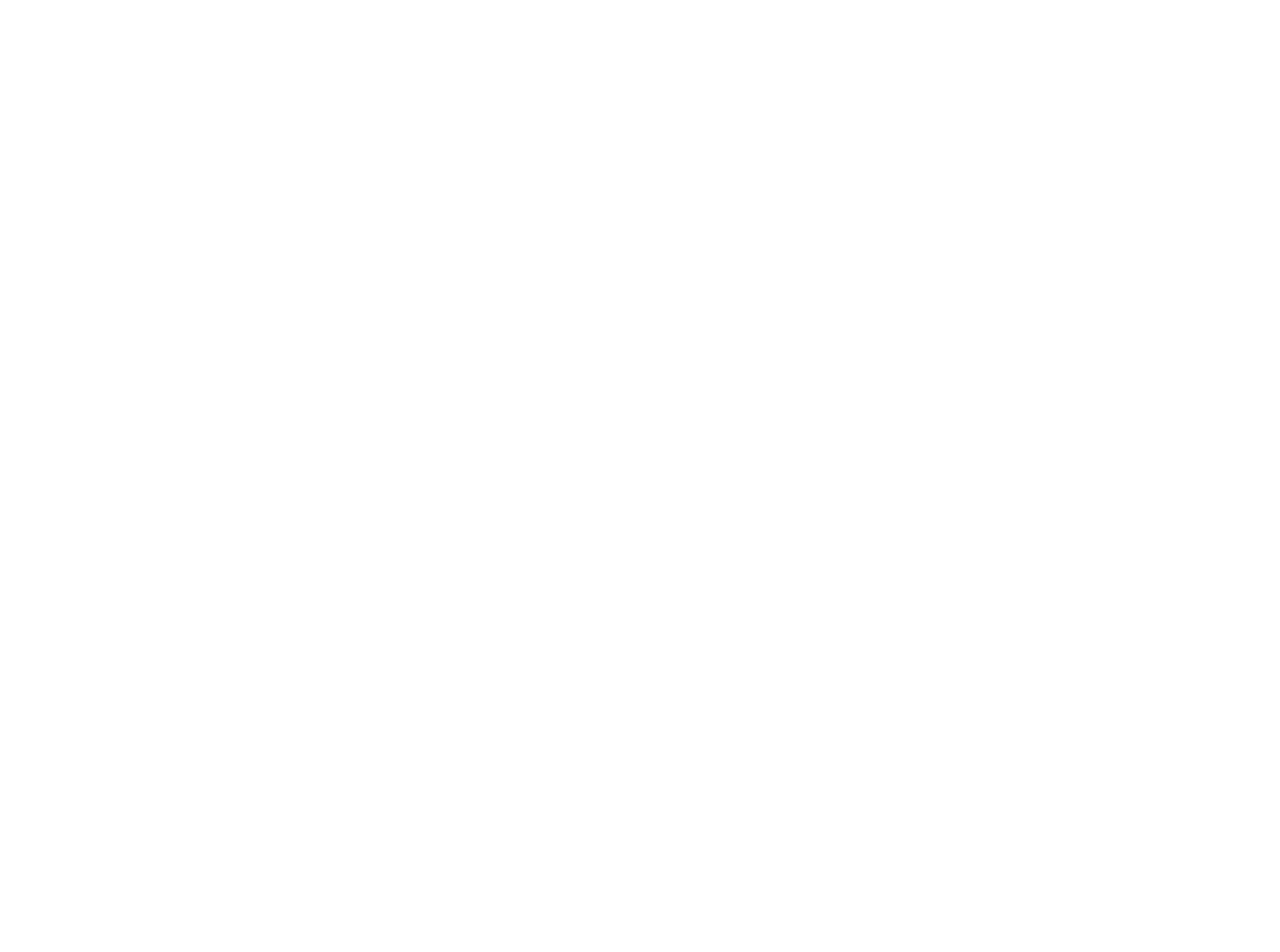
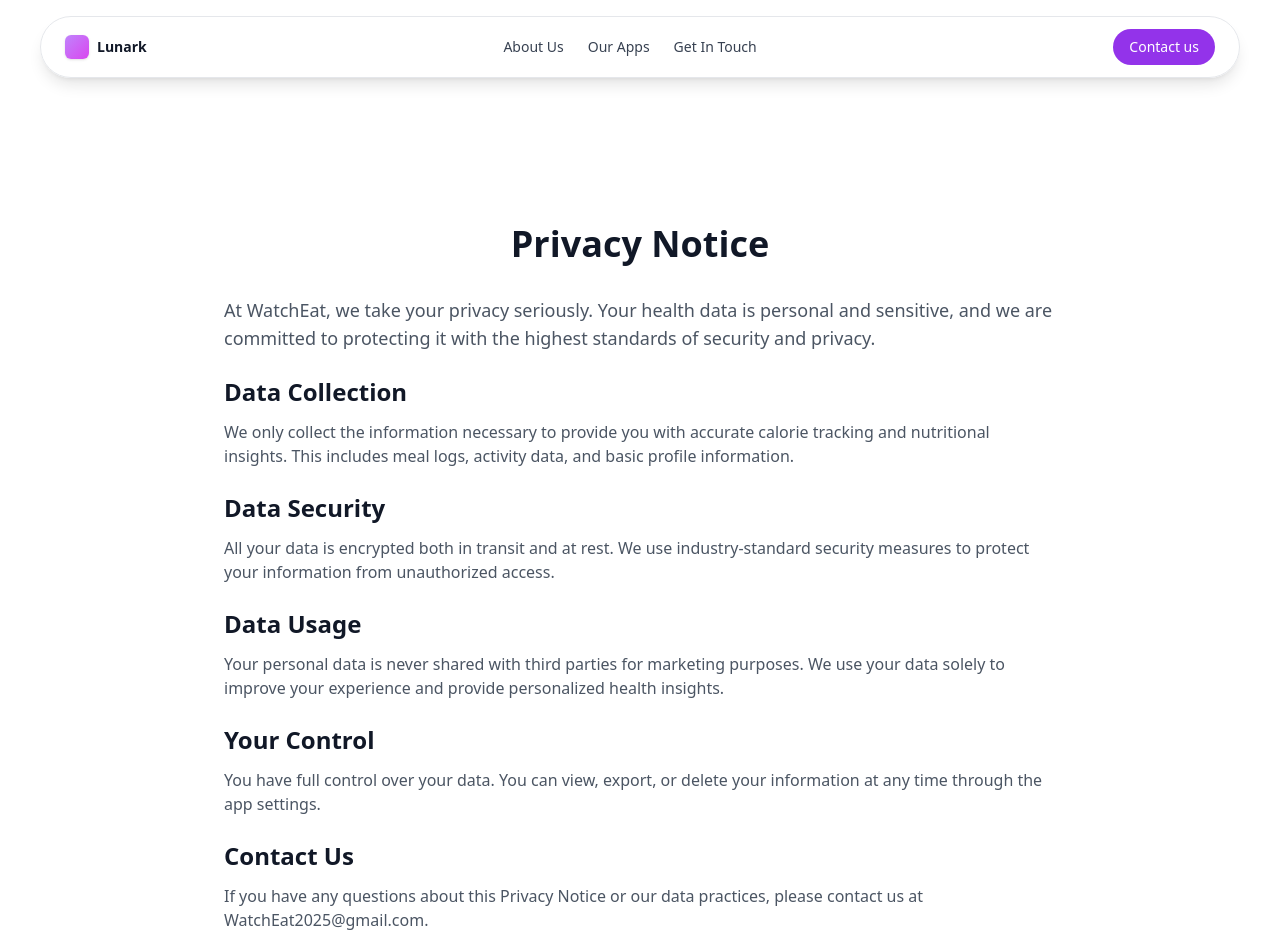
Before and after one commit to LunarkSolutions/Lunark_Website, a React (Vite) app: page /privacy in a window 1280 px wide. Before the commit this address had no page. Shown: the top 952 px of the page. Before the commit the page ends 800 px from the top, so only its background shows below. Built offline with nearby package versions, Linux system fonts and the light colour scheme.

Commit message:
Fix Background and Add Privacy Page

```diff
--- a/src/App.tsx
+++ b/src/App.tsx
@@ -3,6 +3,7 @@ import { useState, useEffect } from 'react';
 import { BrowserRouter as Router, Routes, Route } from 'react-router-dom';
 import HomePage from './components/HomePage';
 import WatchEatPage from './components/WatchEatPage';
+import PrivacyPage from './components/PrivacyPage';
 import LoadingScreen from './components/LoadingScreen';
 
 function App() {
@@ -13,6 +14,7 @@ function App() {
       <Routes>
         <Route path="/" element={<HomePage />} />
         <Route path="/watcheat" element={<WatchEatPage />} />
+        <Route path="/privacy" element={<PrivacyPage />} />
       </Routes>
     </Router>
   );
--- /dev/null
+++ b/src/components/PrivacyPage.tsx
@@ -0,0 +1,84 @@
+import { useEffect } from 'react';
+import Navbar from './Navbar';
+
+export default function PrivacyPage() {
+  useEffect(() => {
+    window.scrollTo(0, 0);
+  }, []);
+
+  return (
+    <div className="min-h-screen bg-white text-gray-900">
+      <Navbar />
+      <div className="pt-24" />
+
+      {/* Privacy Notice Content */}
+      <section className="py-32">
+        <div className="max-w-4xl mx-auto px-4 sm:px-6 lg:px-8">
+          <div className="animate-fadeInUp">
+            <h1 className="text-4xl font-bold text-gray-900 mb-8 text-center">Privacy Notice</h1>
+            <div className="prose prose-lg max-w-none space-y-6 text-gray-600">
+              <p className="text-lg">
+                At WatchEat, we take your privacy seriously. Your health data is personal and sensitive,
+                and we are committed to protecting it with the highest standards of security and privacy.
+              </p>
+
+              <div className="space-y-6">
+                <div>
+                  <h2 className="text-2xl font-semibold text-gray-900 mb-3">Data Collection</h2>
+                  <p>
+                    We only collect the information necessary to provide you with accurate calorie tracking
+                    and nutritional insights. This includes meal logs, activity data, and basic profile information.
+                  </p>
+                </div>
+
+                <div>
+                  <h2 className="text-2xl font-semibold text-gray-900 mb-3">Data Security</h2>
+                  <p>
+                    All your data is encrypted both in transit and at rest. We use industry-standard
+                    security measures to protect your information from unauthorized access.
+                  </p>
+                </div>
+
+                <div>
+                  <h2 className="text-2xl font-semibold text-gray-900 mb-3">Data Usage</h2>
+                  <p>
+                    Your personal data is never shared with third parties for marketing purposes.
+                    We use your data solely to improve your experience and provide personalized health insights.
+                  </p>
+                </div>
+
+                <div>
+                  <h2 className="text-2xl font-semibold text-gray-900 mb-3">Your Control</h2>
+                  <p>
+                    You have full control over your data. You can view, export, or delete your
+                    information at any time through the app settings.
+                  </p>
+                </div>
+
+                <div>
+                  <h2 className="text-2xl font-semibold text-gray-900 mb-3">Contact Us</h2>
+                  <p>
+                    If you have any questions about this Privacy Notice or our data practices,
+                    please contact us at WatchEat2025@gmail.com.
+                  </p>
+                </div>
+              </div>
+            </div>
+          </div>
+        </div>
+      </section>
+
+      {/* Footer */}
+      <footer className="bg-gray-100">
+        <div className="max-w-7xl mx-auto px-4 sm:px-6 lg:px-8 py-12">
+          <div className="text-center">
+            <h3 className="text-lg font-semibold text-gray-900">Lunark Solutions</h3>
+            <p className="mt-2 text-gray-600">
+              © 2025 Lunark Solutions. All rights reserved.
+            </p>
+          </div>
+        </div>
+      </footer>
+    </div>
+  );
+}
--- a/src/components/WatchEatPage.tsx
+++ b/src/components/WatchEatPage.tsx
@@ -13,8 +13,7 @@ export default function WatchEatPage() {
       <div className="pt-24" />
 
       {/* Hero Section */}
-      <section className="relative py-32 pb-40">
-        <div className="pointer-events-none absolute inset-0 bg-gradient-to-b from-transparent via-gray-50/30 to-gray-100/50" />
+      <section className="py-32 pb-40">
         <div className="relative max-w-7xl mx-auto px-4 sm:px-6 lg:px-8">
           <div className="text-center">
             <div className="flex items-center justify-center h-20 w-20 rounded-full bg-purple-500 text-white mx-auto mb-8 animate-fadeInUp">
@@ -40,8 +39,7 @@ export default function WatchEatPage() {
 
 
       {/* How It Works Section */}
-      <section className="relative py-32">
-        <div className="pointer-events-none absolute inset-0 bg-gradient-to-b from-transparent via-gray-50/30 to-gray-100/50" />
+      <section className="py-32">
         <div className="relative max-w-7xl mx-auto px-4 sm:px-6 lg:px-8">
           <div className="text-center mb-16">
             <h2 className="text-3xl font-bold text-gray-900 animate-fadeInUp">How WatchEat Works</h2>
@@ -85,8 +83,7 @@ export default function WatchEatPage() {
       </section>
 
       {/* CTA Section */}
-      <section className="relative py-32">
-        <div className="pointer-events-none absolute inset-0 bg-gradient-to-b from-gray-100/50 via-transparent to-transparent" />
+      <section className="py-32">
         <div className="relative max-w-7xl mx-auto px-4 sm:px-6 lg:px-8 text-center">
           <h2 className="text-3xl font-bold text-gray-900 mb-4 animate-fadeInUp">
             Join Us for a real time reflection of your calorie balance
@@ -107,36 +104,14 @@ export default function WatchEatPage() {
       </section>
 
       {/* Privacy Notice Section */}
-      <section className="relative py-16">
-        <div className="pointer-events-none absolute inset-0 bg-gradient-to-b from-gray-100/30 via-gray-50/20 to-transparent" />
-        <div className="relative max-w-4xl mx-auto px-4 sm:px-6 lg:px-8">
-          <div className="bg-white/70 backdrop-blur border border-gray-200 p-8 rounded-lg shadow-md animate-fadeInUp">
-            <h2 className="text-2xl font-bold text-gray-900 mb-6 text-center">Privacy Notice</h2>
-            <div className="space-y-4 text-gray-600">
-              <p>
-                At WatchEat, we take your privacy seriously. Your health data is personal and sensitive,
-                and we are committed to protecting it with the highest standards of security and privacy.
-              </p>
-              <p>
-                <strong>Data Collection:</strong> We only collect the information necessary to provide
-                you with accurate calorie tracking and nutritional insights. This includes meal logs,
-                activity data, and basic profile information.
-              </p>
-              <p>
-                <strong>Data Security:</strong> All your data is encrypted both in transit and at rest.
-                We use industry-standard security measures to protect your information from unauthorized access.
-              </p>
-              <p>
-                <strong>Data Usage:</strong> Your personal data is never shared with third parties for
-                marketing purposes. We use your data solely to improve your experience and provide
-                personalized health insights.
-              </p>
-              <p>
-                <strong>Your Control:</strong> You have full control over your data. You can view,
-                export, or delete your information at any time through the app settings.
-              </p>
-            </div>
-          </div>
+      <section className="py-16">
+        <div className="max-w-7xl mx-auto px-4 sm:px-6 lg:px-8 text-center">
+          <Link
+            to="/privacy"
+            className="inline-flex items-center px-6 py-3 border border-purple-600 text-purple-600 rounded-md font-medium hover:bg-purple-50 transition-colors animate-fadeInUp"
+          >
+            Privacy Notice
+          </Link>
         </div>
       </section>
 
```
